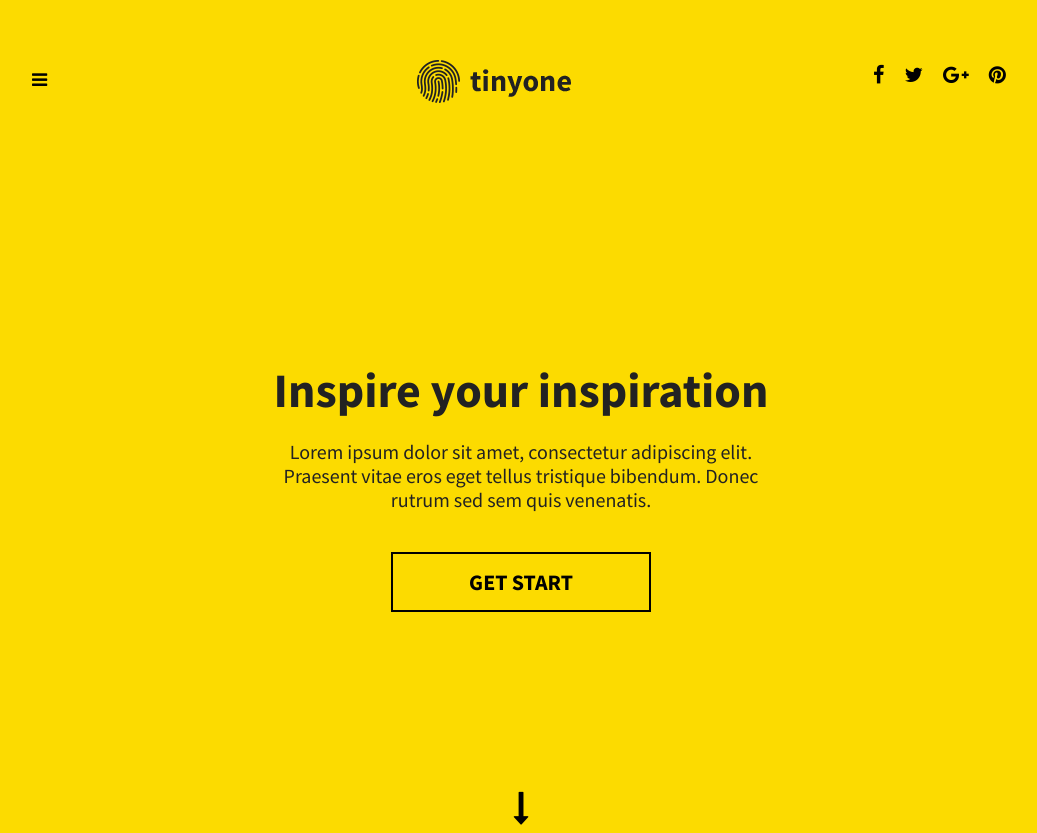
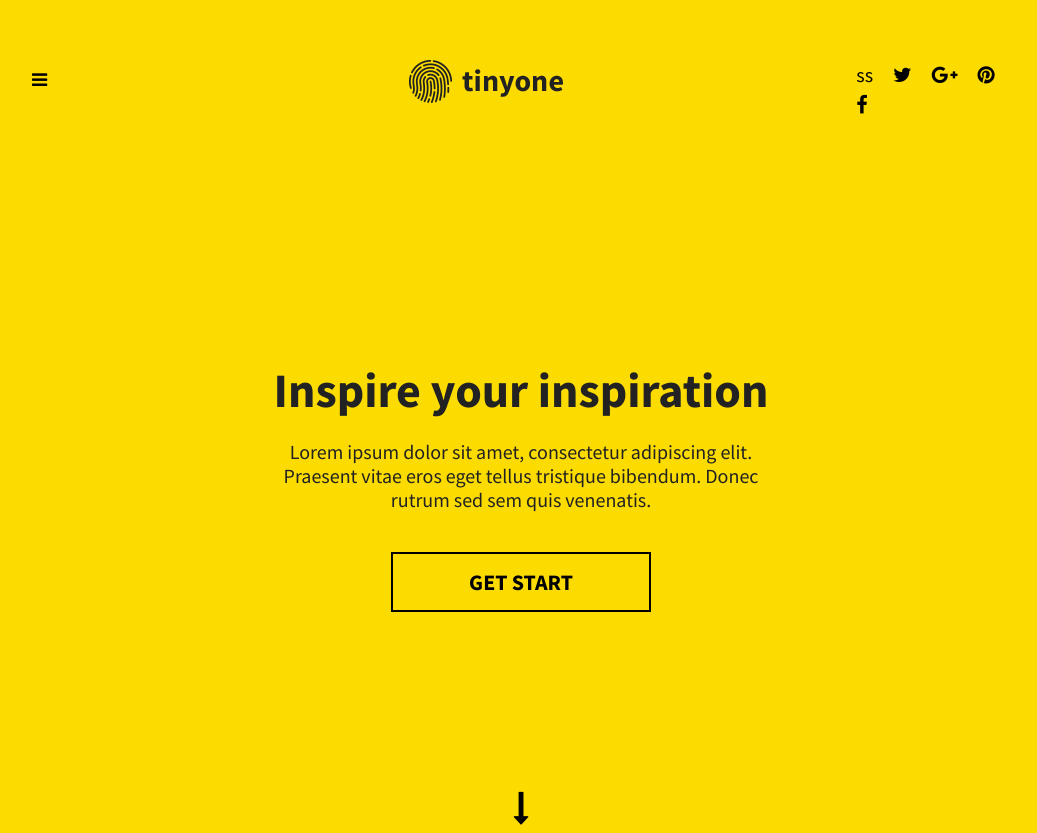
Before and after one commit to dstarenkiy/Landing, a website: page index.html in a window 1280 px wide. Shown: the top 833 px of the page, without its empty margins (119-1156 px from the left). Drawn offline with Linux system fonts and the light colour scheme.

Commit message:
Update index.html

```diff
--- a/index.html
+++ b/index.html
@@ -19,7 +19,7 @@
           <div class="logo"><a href="#"><img src="images/logo.png" alt=""></a></div>
           <nav>
             <ul class="social">
-              <li class="social__li"><a href="#"><i class="fa fa-facebook" aria-hidden="true"></i></a></li>
+              <li class="social__li"><a href="#">ss<i class="fa fa-facebook" aria-hidden="true"></i></a></li>
               <li class="social__li"><a href="#"><i class="fa fa-twitter" aria-hidden="true"></i></a></li>
               <li class="social__li"><a href="#"><i class="fa fa-google-plus" aria-hidden="true"></i></a></li>
               <li class="social__li"><a href="#"><i class="fa fa-pinterest" aria-hidden="true"></i></a></li>
```
